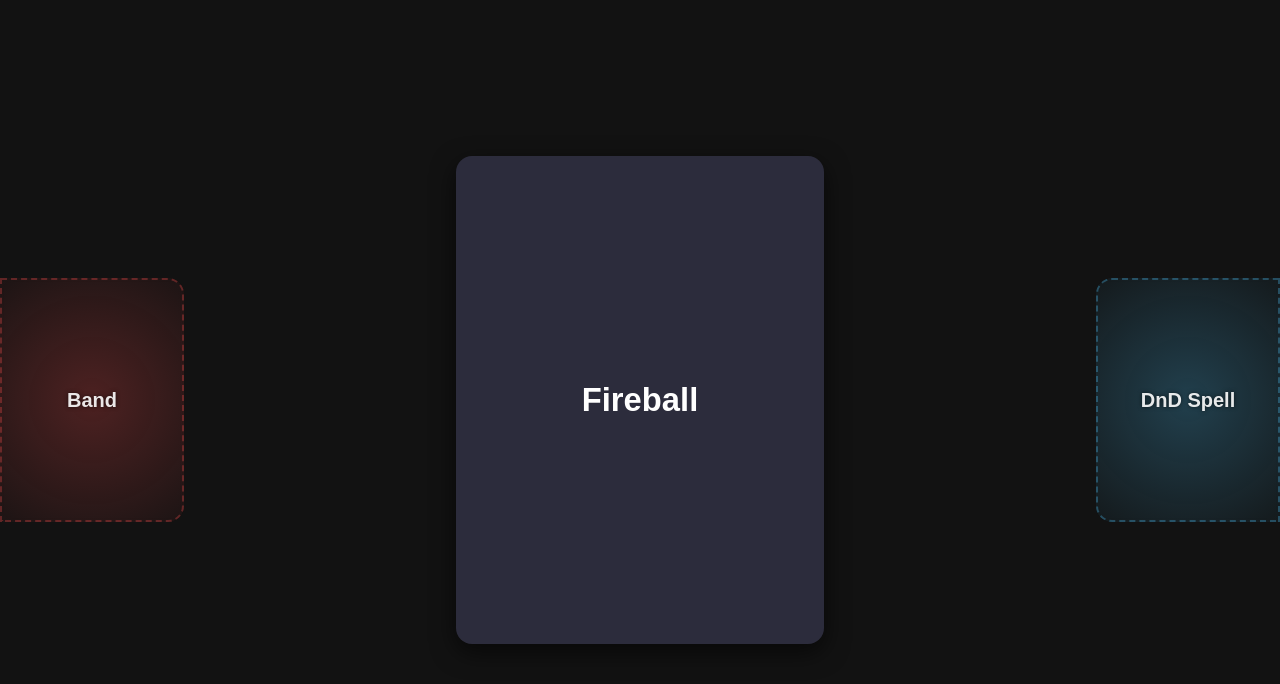
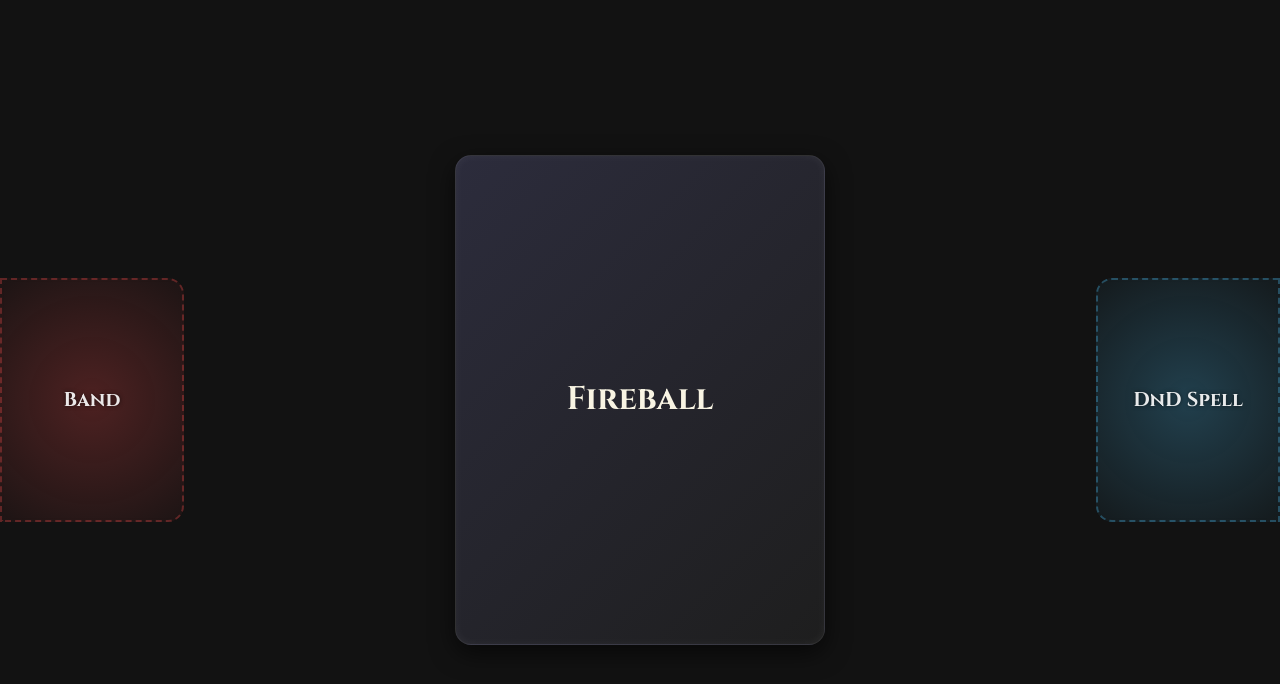
Before and after one commit to narolan/spell-swipe, a React (Vite) app: page / in a window 1280 px wide. Shown: the top 684 px of the page. Built offline with nearby package versions, Linux system fonts and the light colour scheme.

Commit message:
add font and make it feel more DnD like

```diff
--- a/index.html
+++ b/index.html
@@ -3,6 +3,7 @@
   <head>
     <meta charset="UTF-8" />
     <link rel="icon" type="image/svg+xml" href="/spell-swipe.svg" />
+    <link href="https://fonts.googleapis.com/css2?family=Cinzel:wght@400;700&display=swap" rel="stylesheet">
     <meta name="viewport" content="width=device-width, initial-scale=1.0" />
     <title>Spell Swipe</title>
   </head>
--- a/src/App.css
+++ b/src/App.css
@@ -1,6 +1,6 @@
 body {
   background: #121212;
-  font-family: sans-serif;
+  font-family: 'Cinzel', serif;
   color: white;
   margin: 0;
   padding: 0;
@@ -28,8 +28,9 @@ body {
 .card{
   width: clamp(160px, 40vw, 320px);
   height: clamp(220px, 60vh, 440px);
-  background-color: #2c2c3c;
-  color: #fff;
+  background: linear-gradient(135deg, #2c2c3c, #1e1e1e);
+  border: 1px solid rgba(255, 255, 255, 0.08);
+  color: #f8f4e3;
   font-size: clamp(20px, 4vw, 28px);
   padding: clamp(16px, 4vw, 24px);
   display: flex;
@@ -37,12 +38,15 @@ body {
   align-items: center;
   text-align: center;
   border-radius: 16px;
-  box-shadow: 0 8px 24px rgba(0, 0, 0, 0.6);
+  box-shadow:
+          0 8px 24px rgba(0, 0, 0, 0.6),
+          inset 0 0 10px rgba(255, 255, 255, 0.05);
   position: relative;
   z-index: 2;
   user-select: none;
   -webkit-user-select: none;
   -ms-user-select: none;
+  transition: transform 0.2s ease;
 }
 
 @keyframes shake {
```
